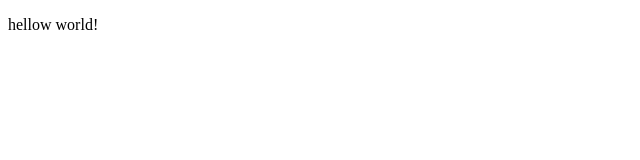
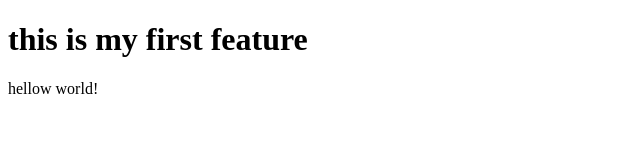
Before and after one commit to Kumarsunil8540/lokalrepo, a plain HTML site: page index.html in a window 1280 px wide. Shown: the whole page, without its empty margins (0-640 px from the left). Drawn offline with Linux system fonts and the light colour scheme.

Commit message:
add feature 1

```diff
--- a/index.html
+++ b/index.html
@@ -6,6 +6,8 @@
     <title>Document</title>
 </head>
 <body>
+    <h1>this is my first feature
+    </h1>
     <p>hellow world!</p>
 </body>
 </html>
```
